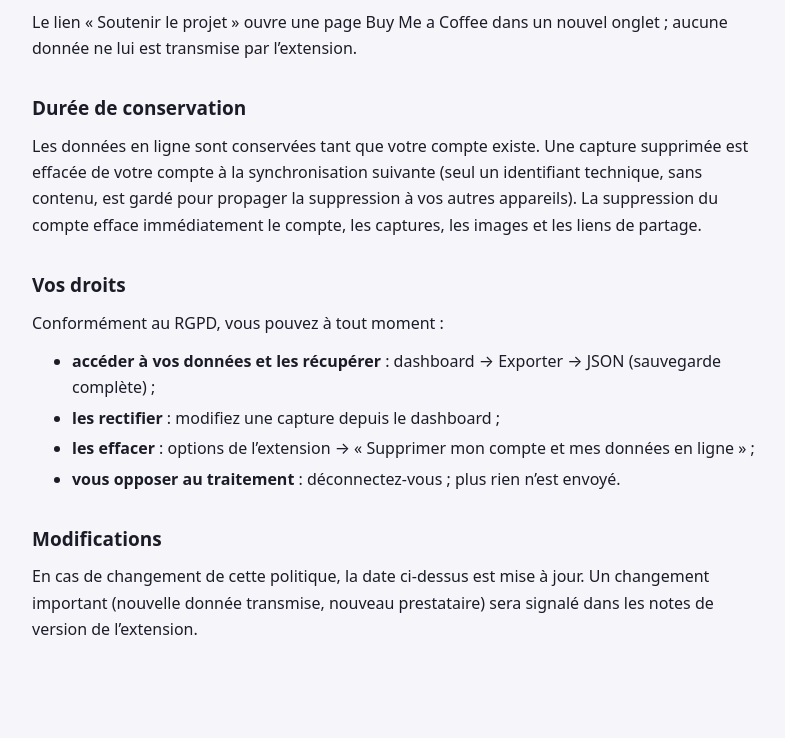
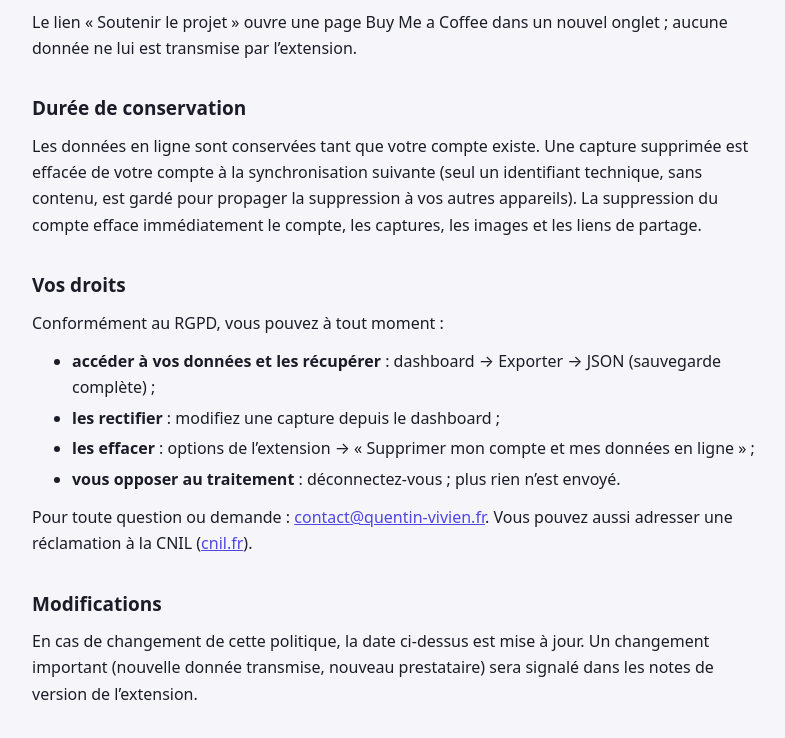
Before and after one commit to quentinvvn/quickcapture.github.io, a plain HTML site: page privacy.html in a window 1280 px wide. Shown: the part 1686-2424 px from the top of the page, without its empty margins (244-1029 px from the left). Drawn offline with Linux system fonts and the light colour scheme.

Commit message:
Update privacy.html

```diff
--- a/privacy.html
+++ b/privacy.html
@@ -42,7 +42,7 @@
       <h2>Qui est responsable</h2>
       <p>
         QuickCapture est développé et publié par quentinvvn, développeur indépendant, responsable du traitement des
-        données décrit ici. Contact : <a href="mailto:[ADRESSE DE CONTACT]">[ADRESSE DE CONTACT]</a>.
+        données décrit ici. Contact : <a href="mailto:contact@quentin-vivien.fr">contact@quentin-vivien.fr</a>.
       </p>
 
       <h2>Sans compte : tout reste sur votre appareil</h2>
@@ -115,6 +115,10 @@
         <li><strong>les effacer</strong> : options de l’extension → « Supprimer mon compte et mes données en ligne » ;</li>
         <li><strong>vous opposer au traitement</strong> : déconnectez-vous ; plus rien n’est envoyé.</li>
       </ul>
+      <p>
+        Pour toute question ou demande : <a href="mailto:contact@quentin-vivien.fr">contact@quentin-vivien.fr</a>. Vous pouvez aussi
+        adresser une réclamation à la CNIL (<a href="https://www.cnil.fr" rel="noopener noreferrer">cnil.fr</a>).
+      </p>
       <h2>Modifications</h2>
       <p>
         En cas de changement de cette politique, la date ci-dessus est mise à jour. Un changement important (nouvelle
```
